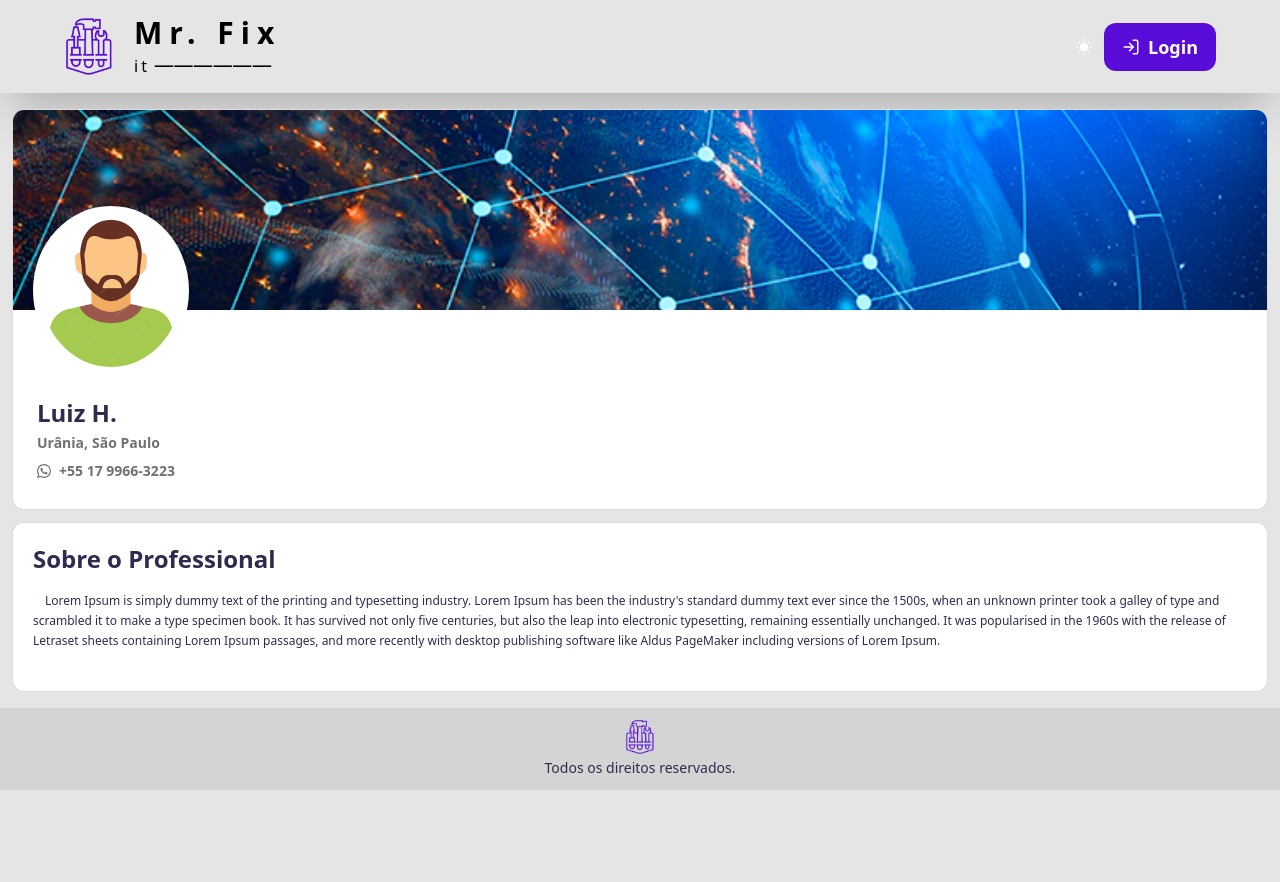
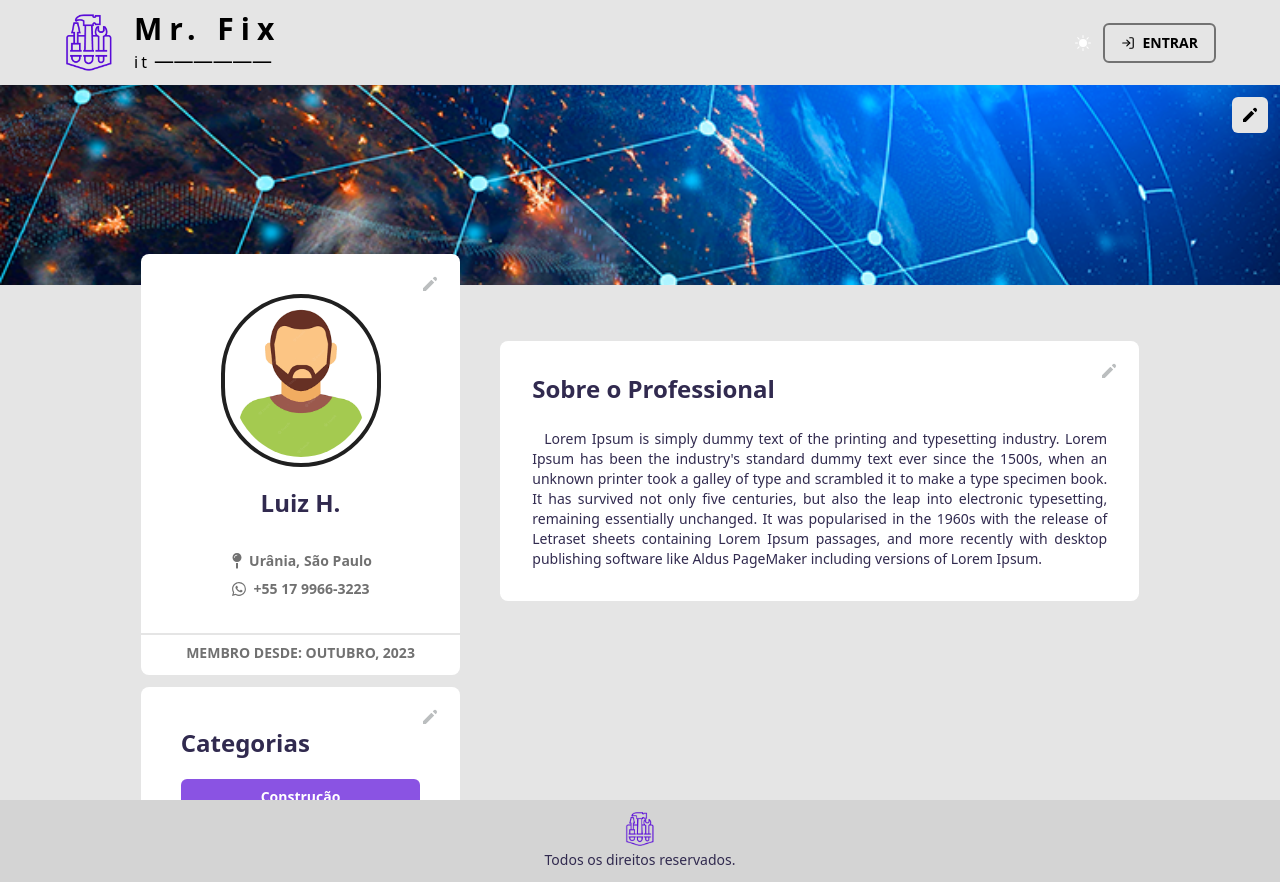
Before and after one commit to luiz-henrique-f/mr-fix-it, a Next.js app: page /professionals/1 in a window 1280 px wide. Before the commit the page ends 800 px from the top, so only its background shows below. Built offline with nearby package versions, Linux system fonts and the light colour scheme; no server answers.

Commit message:
fix: Professional profile has been updated.

```diff
--- a/src/app/components/SearchSection.tsx
+++ b/src/app/components/SearchSection.tsx
@@ -4,7 +4,7 @@ import React from 'react'
 
 const SearchSection = () => {
     return (
-        <div className="container flex justify-center items-center flex-col mx-auto p-5 h-[calc(100vh-93px)] bg-none 2sm:bg-search-background 2sm:dark:bg-search-background-dark bg-contain bg-center bg-no-repeat bg-transparent">
+        <div className="container flex justify-center items-center flex-col mx-auto p-5 h-[calc(100vh-85px)] bg-none 2sm:bg-search-background 2sm:dark:bg-search-background-dark bg-contain bg-center bg-no-repeat bg-transparent">
             <div className='-mt-[10%] w-full'>
                 <h1 className='font-semibold text-3xl 2sm:text-4xl text-gray-800 dark:text-gray-300 text-center p-3'>A maneira mais fácil de encontrar um profissional <span className='text-primary'>capacitado</span>!</h1>
                 <p className='text-gray-600 dark:text-gray-400 text-sm 2sm:text-xl text-center p-3 mb-6'>Conheça de forma gratuita os profissionais melhor avaliados!</p>
--- a/src/app/login/page.tsx
+++ b/src/app/login/page.tsx
@@ -51,7 +51,7 @@ const Login = () => {
 
     return (
 		<div className="flex items-center justify-center flex-col bg-neutral-200 dark:bg-darkBG overflow-hidden">
-			<div className="rounded-3xl overflow-hidden w-full bg-white h-[37rem] shadow-lg shadow-gray-400">
+			<div className="rounded-3xl overflow-hidden w-full bg-white h-full shadow-lg shadow-gray-400">
 
 				<div className="absolute top-0 h-full left-0 w-full 2md:w-3/5 xl:w-6/12">
 
--- /dev/null
+++ b/src/app/professionals/[professionalid]/components/CategoryItems.tsx
@@ -0,0 +1,16 @@
+import React from 'react';
+
+interface CategoryItemsProps {
+    items: string
+}
+
+const CategoryItems = ({items}: CategoryItemsProps) => {
+
+    return (
+        <div>
+            <p className='flex justify-center font-semibold bg-primary/70 hover:bg-primaryDarker hover:cursor-pointer text-white text-sm py-2 px-3 rounded-md'>{items}</p>
+        </div>
+    )
+}
+
+export default CategoryItems
--- /dev/null
+++ b/src/app/professionals/[professionalid]/components/ProfessionalCategory.tsx
@@ -0,0 +1,24 @@
+import React from 'react';
+import ChangeButton from '../../../../components/ChangeButton'
+import CategoryItems from './CategoryItems'
+
+const ProfessionalCategory = () => {
+    return (
+        <div className="relative flex flex-col bg-white dark:bg-darkBGLighter rounded-lg w-full gap-5 p-10">
+            <ChangeButton className='absolute top-3 right-3' />
+
+            <h1 className='font-bold text-2xl text-primaryDarker dark:text-white'>Categorias</h1>
+
+            <div className='grid grid-flow-row grid-cols-2 2sm:grid-cols-3 2md:grid-cols-1 2xl:grid-cols-3 items-center gap-3'>
+                <CategoryItems items='Construção' />
+                <CategoryItems items='Reparos' />
+                <CategoryItems items='Pintura' />
+                <CategoryItems items='Carpinteiro' />
+                <CategoryItems items='Eletricista' />
+            </div>
+
+        </div>
+    )
+}
+
+export default ProfessionalCategory
--- a/src/app/professionals/[professionalid]/components/ProfessionalDescription.tsx
+++ b/src/app/professionals/[professionalid]/components/ProfessionalDescription.tsx
@@ -1,5 +1,6 @@
 import { Prestador } from '@prisma/client';
 import React from 'react';
+import ChangeButton from '../../../../components/ChangeButton'
 
 interface ProfessionalDescriptionProps {
     description: string
@@ -8,9 +9,10 @@ interface ProfessionalDescriptionProps {
 const ProfessionalDescription = ({description}: ProfessionalDescriptionProps) => {
 
     return (
-        <div className="flex flex-col p-5 pb-10 w-full">
-            <h2 className='text-2xl mb-3 font-semibold text-primaryDarker dark:text-white'>Sobre o Professional</h2>
-            <p className='text-xs leading-5 text-primaryDarker dark:text-white mt-1 indent-3'>{description}</p>
+        <div className="relative flex flex-col p-8 bg-white dark:bg-darkBGLighter rounded-lg w-full">
+            <ChangeButton className='absolute top-3 right-3' />
+            <h2 className='text-2xl mb-5 font-bold text-primaryDarker dark:text-white'>Sobre o Professional</h2>
+            <p className='text-sm leading-5 text-justify text-primaryDarker dark:text-white mt-1 indent-3'>{description}</p>
         </div>
     )
 }
--- /dev/null
+++ b/src/app/professionals/[professionalid]/components/ProfessionalInfo.tsx
@@ -0,0 +1,49 @@
+import React from 'react';
+import Image from 'next/image';
+import { BsWhatsapp } from 'react-icons/bs'
+import { FaMapPin } from 'react-icons/fa'
+import ChangeButton from '../../../../components/ChangeButton'
+
+const ProfessionalInfo = () => {
+    return (
+        <div className="relative flex flex-col justify-center items-center bg-white dark:bg-darkBGLighter rounded-lg w-full gap-5 p-10">
+            <ChangeButton className='absolute top-3 right-3' />
+
+            <div className='rounded-full p-[6px] border-4 border-solid border-darkBGLighter dark:border-whiteBG'>
+                <Image
+                src="/perfil.png"
+                width={140}
+                height={140}
+                className='overflow-hidden rounded-[100%]'
+                style={{
+                    objectFit: "cover",
+                }}
+                alt='Imagem Usuário'
+                />
+            </div>
+
+            <div className='flex flex-col items-center mb-8'>
+                <h1 className='font-bold text-2xl text-primaryDarker dark:text-white'>Luiz H.</h1>
+
+                <div className='flex items-center gap-1 my-1 mt-8 text-sm font-semibold text-grayPrimary dark:text-grayLighter'>
+                    <FaMapPin className='text-base' />
+                    <p>Urânia,</p>
+                    <p>São Paulo</p>
+                </div>
+
+                <div className='gap-1 my-1'>
+                    <p className='flex items-center gap-2 text-sm font-semibold text-grayPrimary dark:text-grayLighter'>
+                        <BsWhatsapp className='text-center text-sm' />
+                        +55 17 9966-3223
+                    </p>
+                </div>
+            </div>
+
+            <div className='absolute flex justify-center pt-2 bottom-3 border-t-2 border-solid border-whiteBG dark:border-darkBG w-full'>
+                <p className='uppercase font-semibold text-sm text-grayPrimary dark:text-grayLighter'>Membro desde: Outubro, 2023</p>
+            </div>
+        </div>
+    )
+}
+
+export default ProfessionalInfo
--- a/src/app/professionals/[professionalid]/page.tsx
+++ b/src/app/professionals/[professionalid]/page.tsx
@@ -1,8 +1,11 @@
 import { prisma } from '@/lib/prisma';
 import Image from 'next/image';
 import { BsWhatsapp } from 'react-icons/bs'
+import ChangeButton from '../../../components/ChangeButton'
 import React from 'react';
 import ProfessionalDescription from './components/ProfessionalDescription';
+import ProfessionalInfo from './components/ProfessionalInfo';
+import ProfessionalCategory from './components/ProfessionalCategory';
 
 // const getProfessionalDetails = async (professionalid: string) => {
 //     const professional = await prisma.prestador.findUnique({
@@ -20,9 +23,62 @@ const ProfessionalDetail = async ({params}: { params : { professionalid: string}
     // if(!professional) return null;
 
     return (
-        <div className='container flex flex-col mx-auto my-4 px-3 gap-3'>
-            <div className='border border-solid border-gray-600/20 dark:border-zinc-900/40 rounded-xl bg-white dark:bg-darkBGLighter overflow-hidden'>
-                <div className="relative flex justify-center 2sm:justify-normal h-[200px] w-full">
+        // <div className='container flex flex-col mx-auto my-4 px-3 gap-3'>
+        //     <div className='border border-solid border-gray-600/20 dark:border-zinc-900/40 rounded-xl bg-white dark:bg-darkBGLighter overflow-hidden'>
+        //         <div className="relative flex justify-center 2sm:justify-normal h-[200px] w-full">
+        //             <Image
+        //                 src="/capa-tecnology.png"
+        //                 fill
+        //                 style={{
+        //                     objectFit: "cover",
+        //                 }}
+        //                 alt='Imagem Capa'
+        //             />
+
+        //             <div className='absolute top-24 2sm:left-5 p-2 rounded-[100%] bg-white dark:bg-darkBGLighter'>
+        //                 <Image
+        //                     src="/perfil.png"
+        //                     width={140}
+        //                     height={140}
+        //                     className='overflow-hidden rounded-[100%]'
+        //                     style={{
+        //                         objectFit: "cover",
+        //                     }}
+        //                     alt='Imagem Usuário'
+        //                 />
+        //             </div>
+        //             {/* <h1>{professional.nome}</h1> */}
+        //             {/* <Image src={professional?.nome} fill alt={professional.nome}/> */}
+        //         </div>
+
+
+        //         <div className='flex flex-col mt-[15%] p-6 sm:mt-[5%] w-full'>
+        //             <h1 className='font-bold text-2xl text-primaryDarker dark:text-white'>Luiz H.</h1>
+
+        //             <div className='flex items-center gap-1 my-1'>
+        //                 <p className='text-sm font-semibold text-grayPrimary dark:text-grayLighter'>Urânia,</p>
+        //                 <p className='text-sm font-semibold text-grayPrimary dark:text-grayLighter'>São Paulo</p>
+        //             </div>
+
+        //             <div className='gap-1 my-1'>
+        //                 <p className='flex items-center gap-2 text-sm font-semibold text-grayPrimary dark:text-grayLighter'>
+        //                     <BsWhatsapp className='text-center text-sm' />
+        //                     +55 17 9966-3223
+        //                 </p>
+        //             </div>
+        //         </div>
+        //     </div>
+
+        //     <div className='border border-solid border-gray-600/20 dark:border-zinc-900/40 rounded-xl bg-white dark:bg-darkBGLighter overflow-hidden'>
+        //         <ProfessionalDescription description="Lorem Ipsum is simply dummy text of the printing and typesetting industry. Lorem Ipsum has been the industry's standard dummy text ever since the 1500s, when an unknown printer took a galley of type and scrambled it to make a type specimen book. It has survived not only five centuries, but also the leap into electronic typesetting, remaining essentially unchanged. It was popularised in the 1960s with the release of Letraset sheets containing Lorem Ipsum passages, and more recently with desktop publishing software like Aldus PageMaker including versions of Lorem Ipsum."/>
+        //     </div>
+
+        //     {/* <ProfessionalHighlisht /> */}
+        //     {/* <ProfessionalComments /> */}
+        // </div>
+
+        <div className='h-[calc(100vh-85px)] overflow-x-hidden'>
+            <div className="relative h-[200px] w-full mb-10">
                 <Image
                     src="/capa-tecnology.png"
                     fill
@@ -32,48 +88,22 @@ const ProfessionalDetail = async ({params}: { params : { professionalid: string}
                     alt='Imagem Capa'
                 />
 
-                    <div className='absolute top-24 2sm:left-5 p-2 rounded-[100%] bg-white dark:bg-darkBGLighter'>
-                        <Image
-                            src="/perfil.png"
-                            width={140}
-                            height={140}
-                            className='overflow-hidden rounded-[100%]'
-                            style={{
-                                objectFit: "cover",
-                            }}
-                            alt='Imagem Usuário'
-                        />
-                    </div>
-                    {/* <h1>{professional.nome}</h1> */}
-                    {/* <Image src={professional?.nome} fill alt={professional.nome}/> */}
+                <ChangeButton variant='secondary' className='absolute top-3 right-3' />
             </div>
 
-
-                <div className='flex flex-col mt-[15%] p-6 sm:mt-[5%] w-full'>
-                    <h1 className='font-bold text-2xl text-primaryDarker dark:text-white'>Luiz H.</h1>
-
-                    <div className='flex items-center gap-1 my-1'>
-                        <p className='text-sm font-semibold text-grayPrimary dark:text-grayLighter'>Urânia,</p>
-                        <p className='text-sm font-semibold text-grayPrimary dark:text-grayLighter'>São Paulo</p>
+            <div className='container relative p-4 mx-auto 2md:flex 2md:gap-10'>
+                    <div className='w-full 2md:w-[30%] 2md:ml-[10%] 2md:-mt-[7%] pb-3 2md:pb-0 h-full flex flex-col gap-3'>
+                        <ProfessionalInfo />
+                        <ProfessionalCategory />
                     </div>
 
-                    <div className='gap-1 my-1'>
-                        <p className='flex items-center gap-2 text-sm font-semibold text-grayPrimary dark:text-grayLighter'>
-                            <BsWhatsapp className='text-center text-sm' />
-                            +55 17 9966-3223
-                        </p>
+                    <div className='w-full 2md:w-3/5 2md:mr-[10%] h-full flex flex-col gap-3'>
+                        <ProfessionalDescription
+                            description="Lorem Ipsum is simply dummy text of the printing and typesetting industry. Lorem Ipsum has been the industry's standard dummy text ever since the 1500s, when an unknown printer took a galley of type and scrambled it to make a type specimen book. It has survived not only five centuries, but also the leap into electronic typesetting, remaining essentially unchanged. It was popularised in the 1960s with the release of Letraset sheets containing Lorem Ipsum passages, and more recently with desktop publishing software like Aldus PageMaker including versions of Lorem Ipsum."
+                        />
                     </div>
             </div>
         </div>
-
-            <div className='border border-solid border-gray-600/20 dark:border-zinc-900/40 rounded-xl bg-white dark:bg-darkBGLighter overflow-hidden'>
-                <ProfessionalDescription description="Lorem Ipsum is simply dummy text of the printing and typesetting industry. Lorem Ipsum has been the industry's standard dummy text ever since the 1500s, when an unknown printer took a galley of type and scrambled it to make a type specimen book. It has survived not only five centuries, but also the leap into electronic typesetting, remaining essentially unchanged. It was popularised in the 1960s with the release of Letraset sheets containing Lorem Ipsum passages, and more recently with desktop publishing software like Aldus PageMaker including versions of Lorem Ipsum."/>
-            </div>
-
-            {/* <ProfessionalHighlisht /> */}
-            {/* <ProfessionalComments /> */}
-        </div>
-
     )
 }
 
--- /dev/null
+++ b/src/components/ChangeButton.tsx
@@ -0,0 +1,26 @@
+import { ComponentPropsWithoutRef } from "react";
+import { twMerge } from "tailwind-merge";
+import { HiPencil } from 'react-icons/hi'
+
+interface ButtonProps extends ComponentPropsWithoutRef<"button"> {
+  variant?: "primary" | "secondary";
+}
+
+function ChangeButton({ className, variant = "primary", ...props }: ButtonProps) {
+  const variantClasses = {
+    primary: "bg-white dark:bg-darkBGLighter text-grayLighter hover:text-white hover:bg-grayLighter dark:hover:bg-grayPrimary",
+    secondary: "bg-whiteBG dark:bg-darkBG dark:text-white text-black hover:bg-grayLighter dark:hover:bg-grayPrimary",
+  };
+
+  const _className = twMerge(variantClasses[variant], "appearance-none rounded-md p-2 transition-all", className);
+
+  return (
+    <button className={_className} {...props} title="Editar">
+      <div className="flex justify-center items-center">
+        <HiPencil className="cursor-pointer text-xl"/>
+      </div>
+    </button>
+  );
+}
+
+export default ChangeButton;
--- a/src/components/Header.tsx
+++ b/src/components/Header.tsx
@@ -63,7 +63,7 @@ const Header = () => {
     const router = useRouter()
 
     return (
-        <div className='px-[5%] py-0 h-[93px] mx-auto flex justify-between items-center shadow-2xl bg-whiteBG dark:bg-darkBG'>
+        <div className='px-[5%] py-0 h-[85px] mx-auto flex justify-between items-center shadow-2xl bg-whiteBG dark:bg-darkBG'>
             <div className="flex items-center justify-start h-full w-full">
                 <Link href="/" className="inline-flex items-center justify-between">
 
@@ -105,15 +105,15 @@ const Header = () => {
 
             {/* onClick={handleLoginClick} */}
 
-        {status === "unauthenticated" && (
+            {status === "unauthenticated" && (
                 <div className="flex items-center gap-3 relative">
 
                     {theme == 'light' ? <BiSolidMoon size={16} onClick={() => currentTheme == "dark"? light(): dark()} className="cursor-pointer text-black "/> : <BsSunFill size={16} onClick={() => currentTheme == "dark"? light(): dark()} className="cursor-pointer text-white "/>}
 
                     <Link href={'/login'}>
-                        <button className="flex text-white items-center justify-center py-2 px-4 gap-2 text-lg bg-primary border-transparent font-semibold border-[0.125rem] border-solid rounded-xl hover:bg-primaryDarker transition-all duration-[0.3s] ease-[ease-in-out] hover:transition-all hover:duration-[0.3s] hover:ease-[ease-in-out]">
+                        <button className="flex text-black dark:text-white items-center justify-center py-2 px-4 gap-2 text-sm uppercase bg-transparent font-semibold border-2 border-solid border-black/50 dark:border-white/70 rounded-md hover:bg-primary hover:border-primary dark:hover:border-primary hover:text-white transition-all duration-[0.3s] ease-[ease-in-out] hover:transition-all hover:duration-[0.3s] hover:ease-[ease-in-out]">
                             <FiLogIn />
-                            Login
+                            Entrar
                         </button>
                     </Link>
                 </div>
@@ -155,6 +155,7 @@ const Header = () => {
                             </Link>
                         </div>
                     )}
+
                 </div>
 
             )}
--- a/tailwind.config.js
+++ b/tailwind.config.js
@@ -20,7 +20,7 @@ module.exports = {
         grayLighter: "#BBBEBF",
         walterWhite: "#F5F5F5",
         darkBG: "#0f0f0f",
-        darkBGLighter: "#2d2d2d",
+        darkBGLighter: "#202020",
         whiteBG: "#e5e5e5",
         whiteBGDarker: "#c3c3c3",
       },
```
Also changed, not shown: src/app/layout.tsx (+3 -4 lines). Lines whose indentation alone changed are shown as unchanged.
